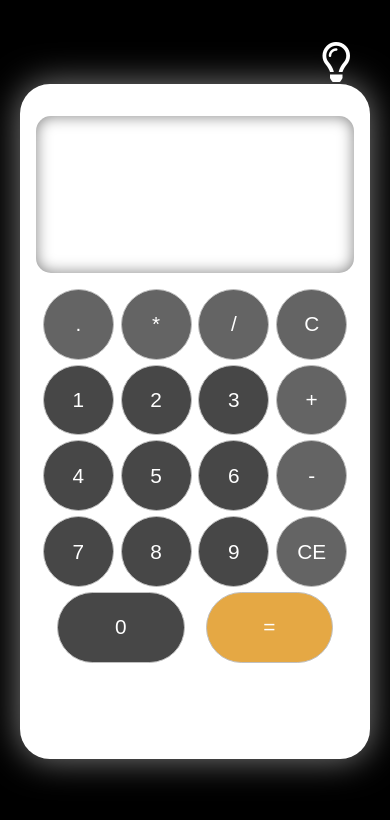
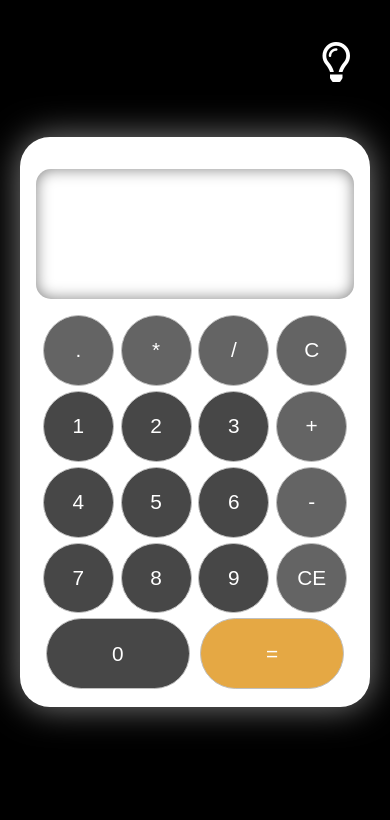
Before and after one commit to smchedlidze826/simple-calculator, a plain HTML site: page index.html in a window 390 px wide. Drawn offline with Linux system fonts and the light colour scheme.

Commit message:
Update style.css

```diff
--- a/style.css
+++ b/style.css
@@ -78,7 +78,7 @@ button:focus{
 @media only screen and (max-width: 600px) {
     .calculator-body{
         width: 350px;
-        height: 80vh;
+        height: 570px;
     }
     button{
         width: calc(var(--btn-size)/1.2);
@@ -88,6 +88,6 @@ button:focus{
         font-size: 1.3rem;
     }
     .bigger-size{
-        width: calc(var(--btn-size)*1.5);
+        width: calc(var(--btn-size)*1.7);
     }
   }
```
